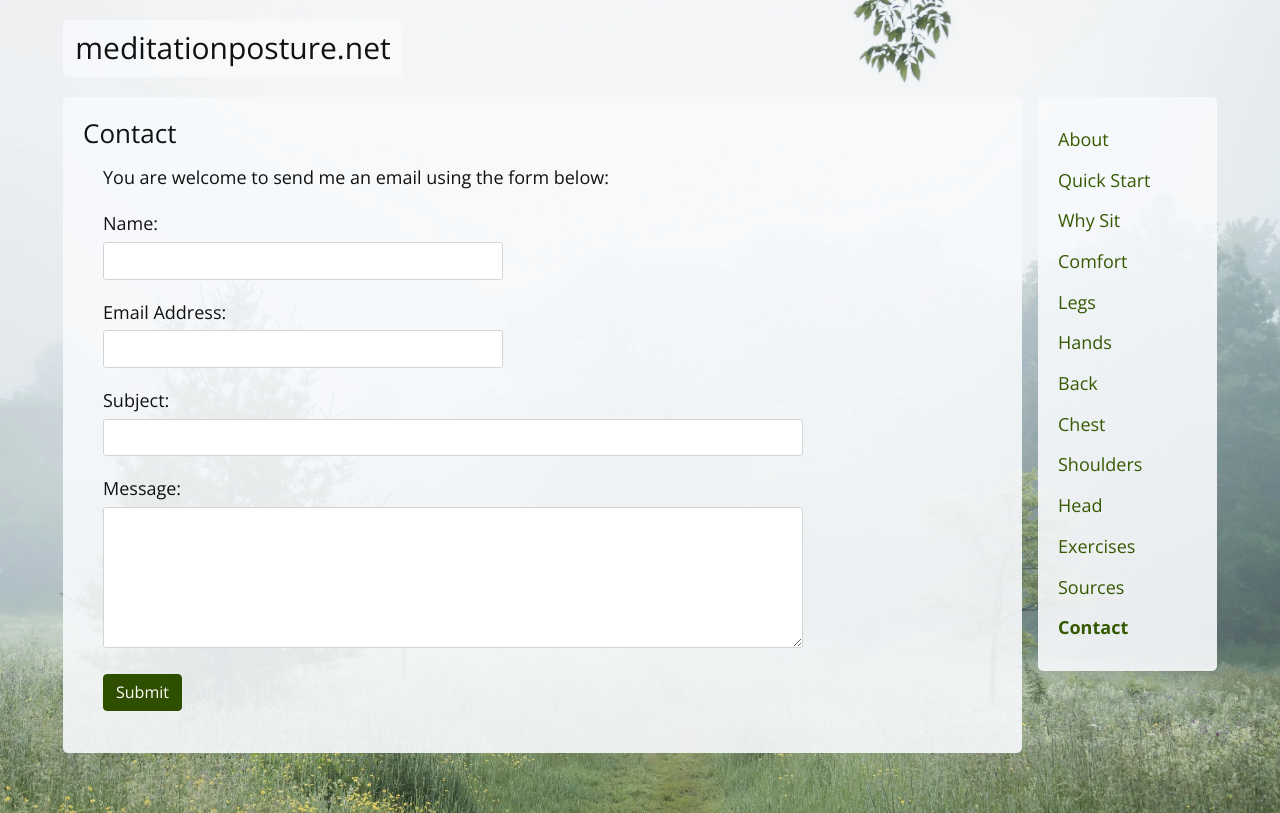
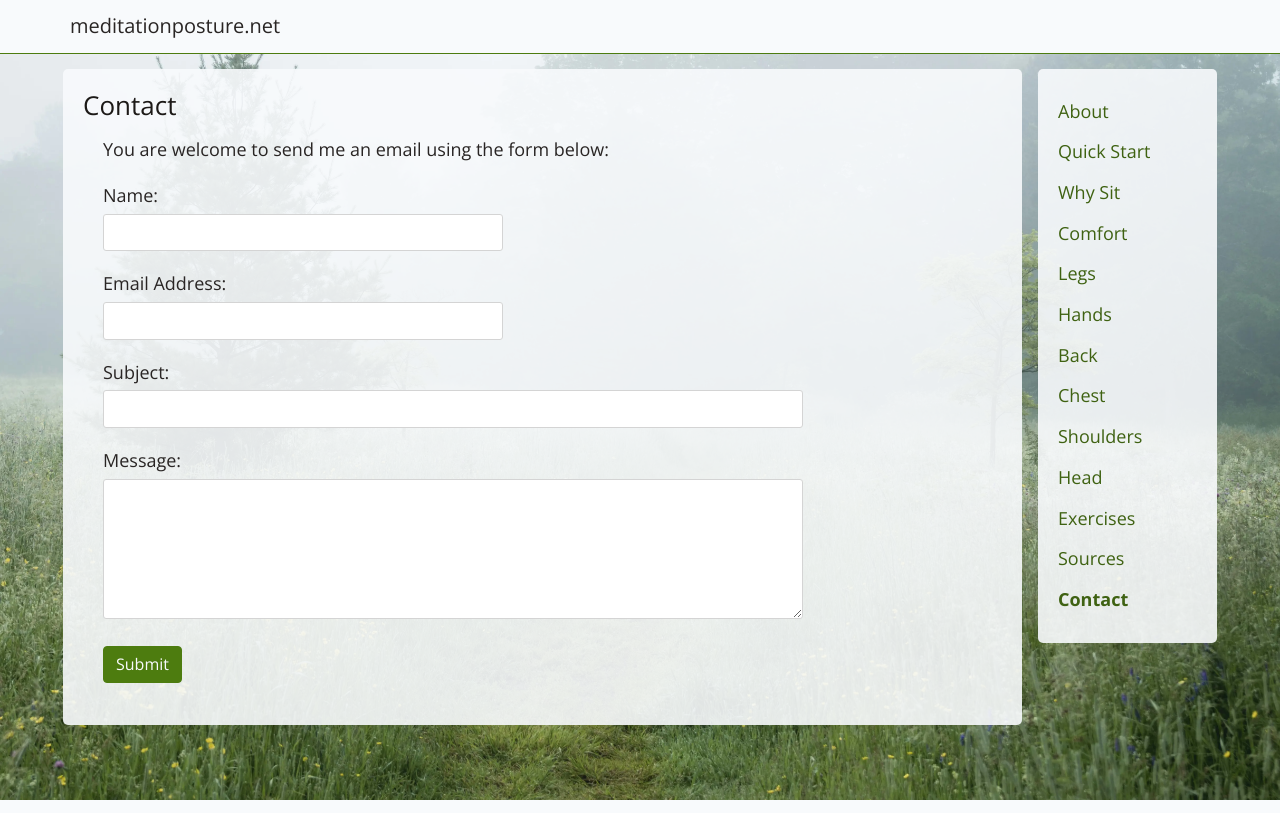
Before and after one commit to jamescrg/meditation-posture, a Django app: page /contact/ in a window 1280 px wide. Run offline with Django 3.2, Linux system fonts and the light colour scheme; some libraries are stand-ins or nearby versions.

Commit message:
changed header

```diff
--- a/static/styles/styles.css
+++ b/static/styles/styles.css
@@ -12,20 +12,20 @@ body {
   background-position: center;
   background-repeat: no-repeat;
   background-attachment: fixed;
-	color: #111;
+	color: var(--stone-800);
 	font-family: 'Open Sans', sans-serif;
 	font-size: 1em;
   padding-bottom: 40px;
 }
 
 a, a:visited {
-  color: #355900;
+  color: var(--lime-800);
   outline: none;
 	text-decoration: none;
 }
 
 a:hover {
-	color: #538c00;
+	color: var(--lime-600);
 	text-decoration: none;
 }
 
@@ -35,25 +35,25 @@ strong {
 
 
 /*------------------------------------------------
-title
+title navbar
 ------------------------------------------------*/
 
-.title-inner {
-  background: rgba(248, 250, 252, 0.9);
-  border-radius: 5px;
-	font-size: 30px;
-	margin: 20px 0 0 0;
-  padding: 7px 0;
-  text-align: center;
-  width: 340px;
+.navbar-title {
+  background: var(--slate-50);
+  border-bottom: solid 1px var(--lime-700);
+	font-size: 20px;
+	margin: 0;
+  padding: 12px 0;
+  width: 100%;
 }
 
-.title-inner a {
-  color: #111;
+.navbar-title a {
+  color: var(--stone-800);
+  text-decoration: none;
 }
 
-.title-inner a:hover {
-  color: #111;
+.navbar-title a:hover {
+  color: var(--stone-900);
 }
 
 
@@ -62,7 +62,7 @@ layout
 ------------------------------------------------*/
 
 .content {
-  margin-top: 20px;
+  margin-top: 15px;
 }
 
 .col-sm-2, .col-sm-3, .col-sm4,
@@ -84,6 +84,7 @@ typography
 ------------------------------------------------*/
 
 h1 {
+	color: var(--stone-900);
 	font-size: 26px;
 	margin:0;
   margin-bottom: 18px;
@@ -91,12 +92,14 @@ h1 {
 }
 
 h2 {
+	color: var(--stone-800);
 	font-size: 22px;
 	margin: 24px 0 18px 10px;
 	padding: 0;
 }
 
 h3 {
+	color: var(--stone-800);
 	font-size: 24px;
 	margin:0;
   margin-left: 5px;
@@ -116,6 +119,7 @@ p a {
 
 blockquote {
   border: none;
+  color: var(--stone-700);
   font-style: italic;
   margin: 20px 100px 20px 70px;
   padding: 0;
@@ -146,6 +150,7 @@ blockquote {
 }
 
 .content li {
+	color: var(--stone-800);
 	font-size: 18px;
 	padding: 10px 15px;
 }
@@ -187,6 +192,7 @@ navigation
 }
 
 .caption{
+  color: var(--stone-700);
   font-size: 14px;
 	font-weight: 600;
   margin-bottom: 20px;
@@ -224,6 +230,7 @@ input, label {
 }
 
 label {
+  color: var(--stone-800);
   font-weight: normal;
 }
 
@@ -256,18 +263,18 @@ textarea {
 .btn-default {
 	/* background: #b7b7b72b; */
   /* color: #355900; */
-  background: #2f4f00;
-  border: solid 1px #2f4f00;
-  color: #fffff7;
+  background: var(--lime-700);
+  border: solid 1px var(--lime-700);
+  color: var(--slate-50);
   font-size: 16px;
 }
 
 input:focus-visible {
     border-radius: 3px;
-    outline: 1px solid #355900;
+    outline: 1px solid var(--lime-600);
 }
 
 textarea:focus-visible {
     border-radius: 3px;
-    outline: 1px solid #355900;
+    outline: 1px solid var(--lime-600);
 }
--- a/templates/layout.html
+++ b/templates/layout.html
@@ -27,19 +27,13 @@
   gtag('config', 'G-6CXHF54ENG');
 </script>
 
+<nav class="navbar-title">
+  <div class="container">
+    <a href="/" id="title-link">meditationposture.net</a>
+  </div>
+</nav>
+
 <div class="container">
-
-  <div class="row title">
-
-    <div class="col-sm-12">
-
-      <div class="title-inner">
-        <a href="/" id="title-link">meditationposture.net</a>
-      </div>
-
-    </div>
-
-  </div>
 
   <div class="row content">
 
```
